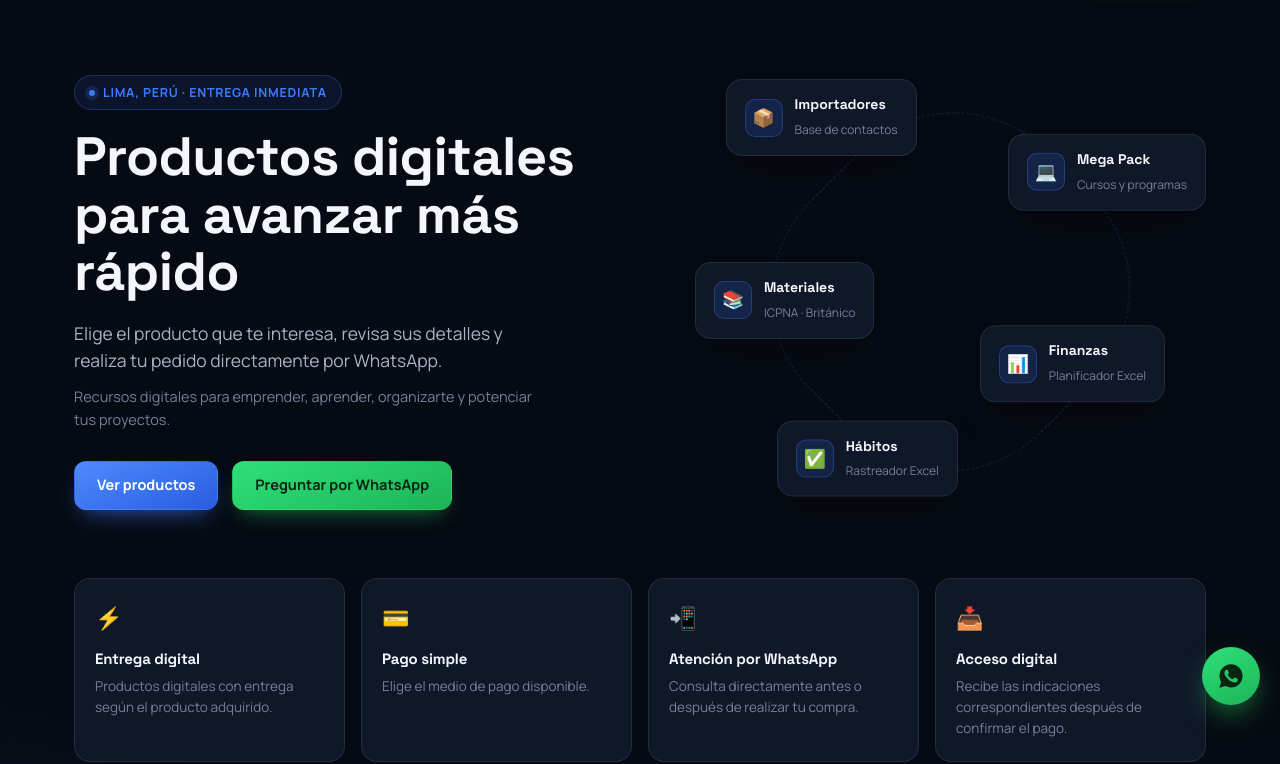
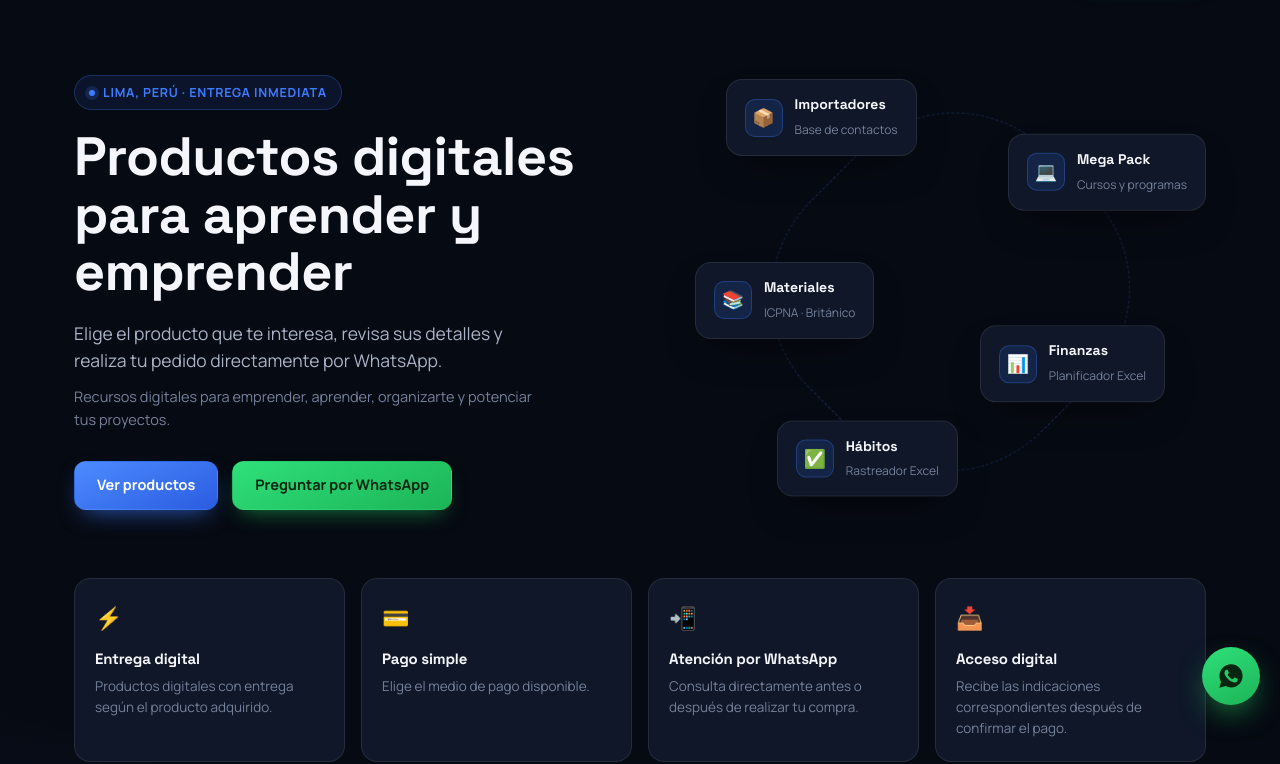
Before and after one commit to kethony/mundodigitalperu, a plain HTML site: page index.html in a window 1280 px wide. Shown: the part 75-839 px from the top of the page. Drawn offline with Linux system fonts and the light colour scheme.

Commit message:
Prueba de actualización

```diff
--- a/index.html
+++ b/index.html
@@ -594,7 +594,7 @@
   <div class="wrap hero-grid">
     <div>
       <span class="eyebrow">LIMA, PERÚ · ENTREGA INMEDIATA</span>
-      <h1>Productos digitales para avanzar más rápido</h1>
+      <h1>Productos digitales para aprender y emprender</h1>
       <p class="hero-sub">Elige el producto que te interesa, revisa sus detalles y realiza tu pedido directamente por WhatsApp.</p>
       <p class="hero-extra">Recursos digitales para emprender, aprender, organizarte y potenciar tus proyectos.</p>
       <div class="hero-actions">
```
